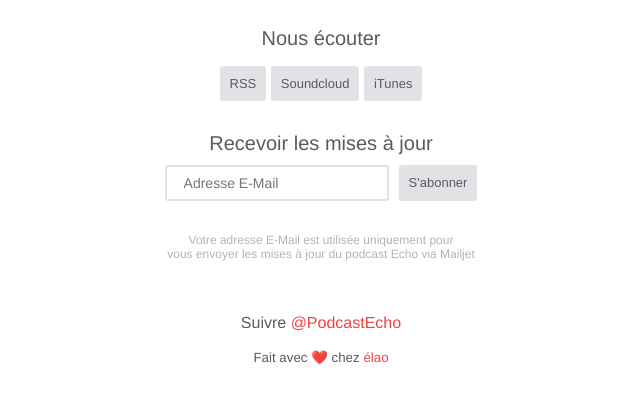
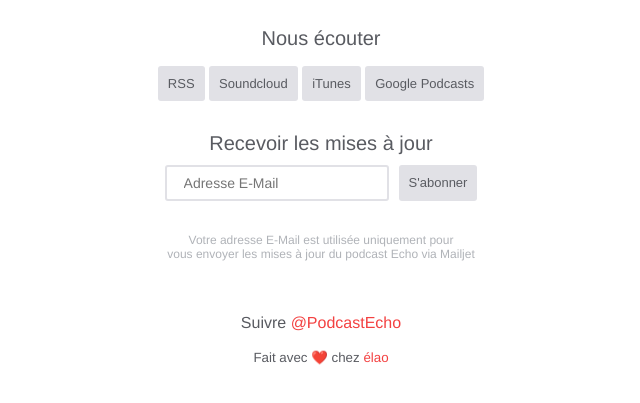
Before and after one commit to PodcastEcho/podcastecho.github.io, a plain HTML site: page index.html in a window 1280 px wide. Shown: the part 305-708 px from the top of the page, without its empty margins (319-959 px from the left). Drawn offline with Linux system fonts and the light colour scheme.

Commit message:
Add Google Podcasts

```diff
--- a/index.html
+++ b/index.html
@@ -96,6 +96,7 @@
       <a href="http://feeds.soundcloud.com/users/soundcloud:users:452524227/sounds.rss" class="button">RSS</a>
       <a href="https://soundcloud.com/podcastecho" class="button">Soundcloud</a>
       <a href="https://itunes.apple.com/fr/podcast/echo/id1391548831" class="button">iTunes</a>
+      <a href="https://www.google.com/podcasts?feed=aHR0cDovL2ZlZWRzLnNvdW5kY2xvdWQuY29tL3VzZXJzL3NvdW5kY2xvdWQ6dXNlcnM6NDUyNTI0MjI3L3NvdW5kcy5yc3M%3D" class="button">Google Podcasts</a>
     </p>
   </section>
 
```
